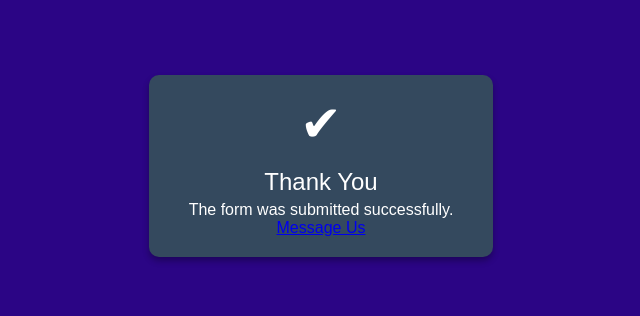
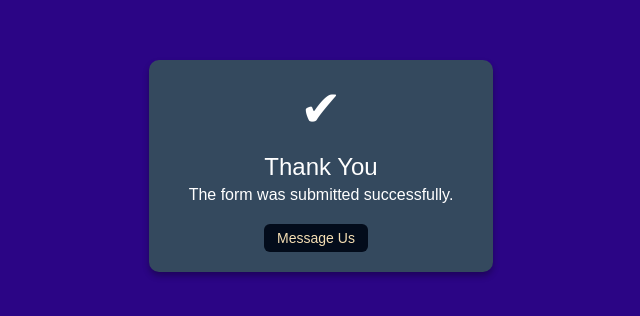
Before and after one commit to FaizyabHussain07/practice-registration-form, a plain HTML site: page thankyou.html in a window 1280 px wide. Shown: the part 234-550 px from the top of the page, without its empty margins (319-959 px from the left). Drawn offline with Linux system fonts and the light colour scheme.

Commit message:
some changes

```diff
--- a/thankyou.html
+++ b/thankyou.html
@@ -43,7 +43,8 @@
     <div class="icon">✔</div>
     <p class="message">Thank You</p>
     <p class="sub-message">The form was submitted successfully.</p>
-    <a href="meassgeus.html">Message Us</a>
+    <div class="next-btn-link"><div></div><a  href="meassgeus.html">Message Us</a><div></div></div>
+
   </div>
 </body>
 </html>
```
Also changed, not shown: meassgeus.html (+1 -1 lines).
